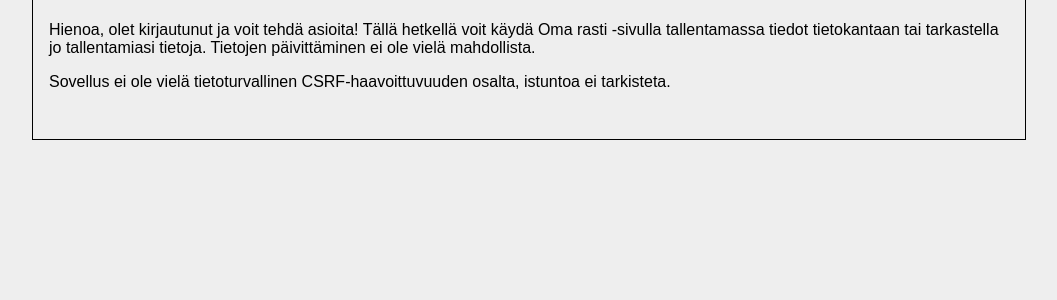
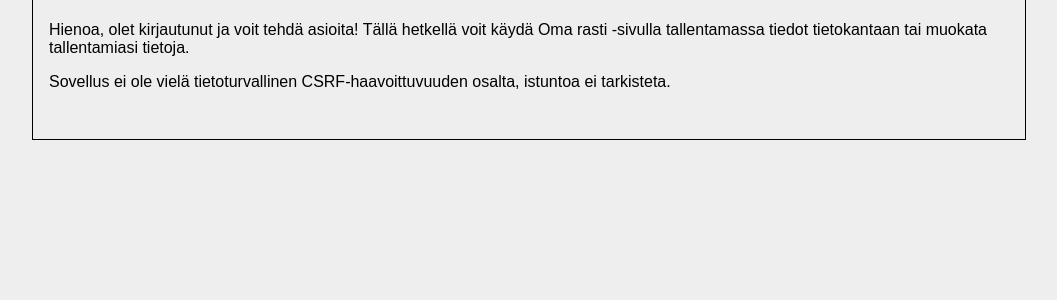
Before and after one commit to kvjanhun/tsoha-fuksisuunnistus, a Flask app: page / in a window 1280 px wide. Shown: the part 100-400 px from the top of the page, without its empty margins (111-1168 px from the left). Run offline with Flask 2, Linux system fonts and the light colour scheme; the visitor is signed in with stand-in values (Sample User, id 1).

Commit message:
Update feature explanation

```diff
--- a/templates/checkpoint.html
+++ b/templates/checkpoint.html
@@ -16,8 +16,6 @@
     <label form="location">Rastin sijainti:</label>
     <input type="text" id="location" name="location" value="{{ checkpoint_info[1] }}">
     <input type="submit" id="submit" value="Tallenna muutokset">
-    HUOM! Ensimmäisellä kerralla voit tallentaa tiedot, jotka haetaan tietokannasta.
-    Tallennettuja tietoja ei vielä voi muokata.
 </form>
 {% endif %}
 {% endblock %}
--- a/templates/index.html
+++ b/templates/index.html
@@ -4,8 +4,7 @@
 {% if session.user_id %}
 Hienoa, olet kirjautunut ja voit tehdä asioita!
 Tällä hetkellä voit käydä Oma rasti -sivulla tallentamassa tiedot tietokantaan
-tai tarkastella jo tallentamiasi tietoja. Tietojen päivittäminen ei ole vielä
-mahdollista.
+tai muokata tallentamiasi tietoja.
 <p>
 Sovellus ei ole vielä tietoturvallinen CSRF-haavoittuvuuden osalta, istuntoa
 ei tarkisteta.
```
